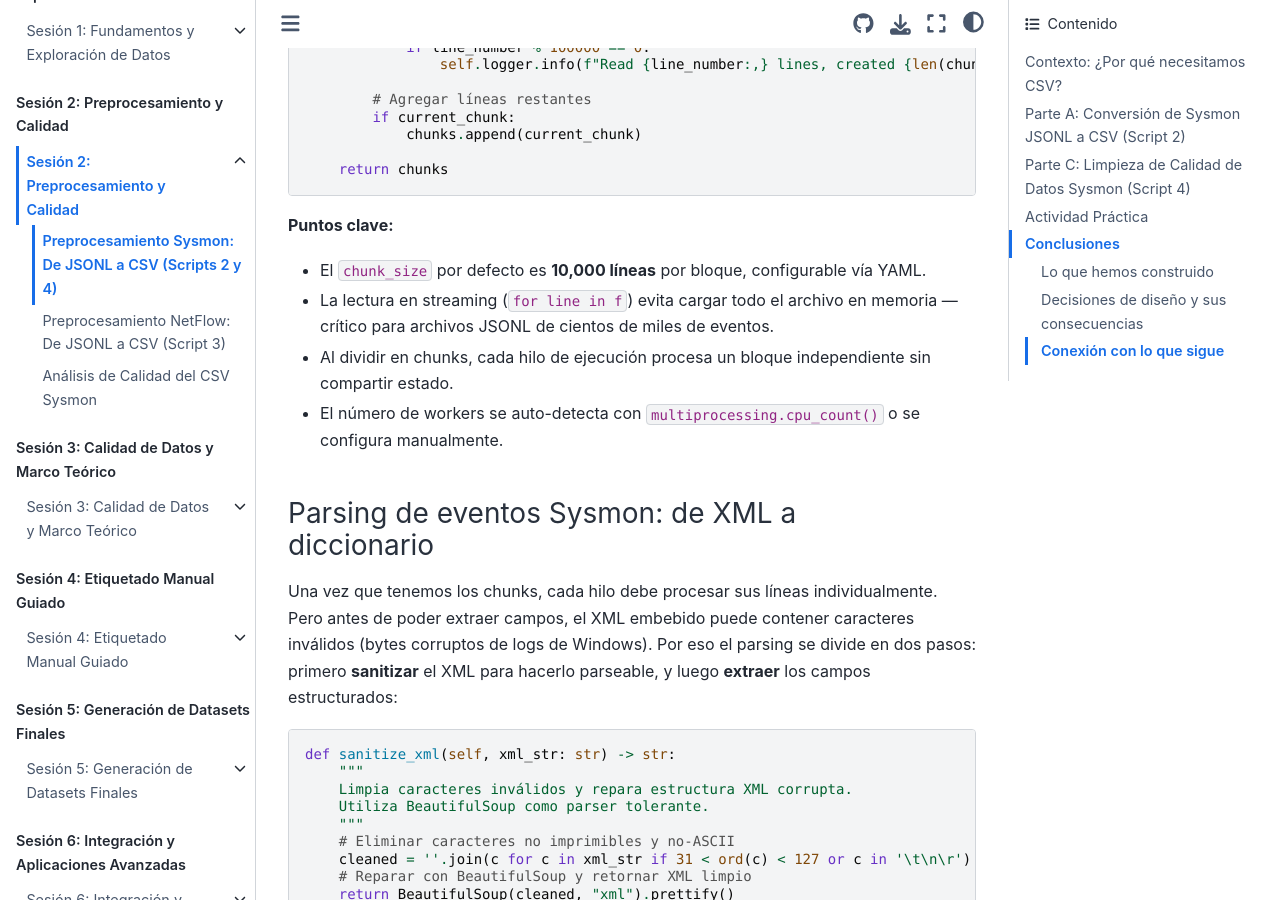
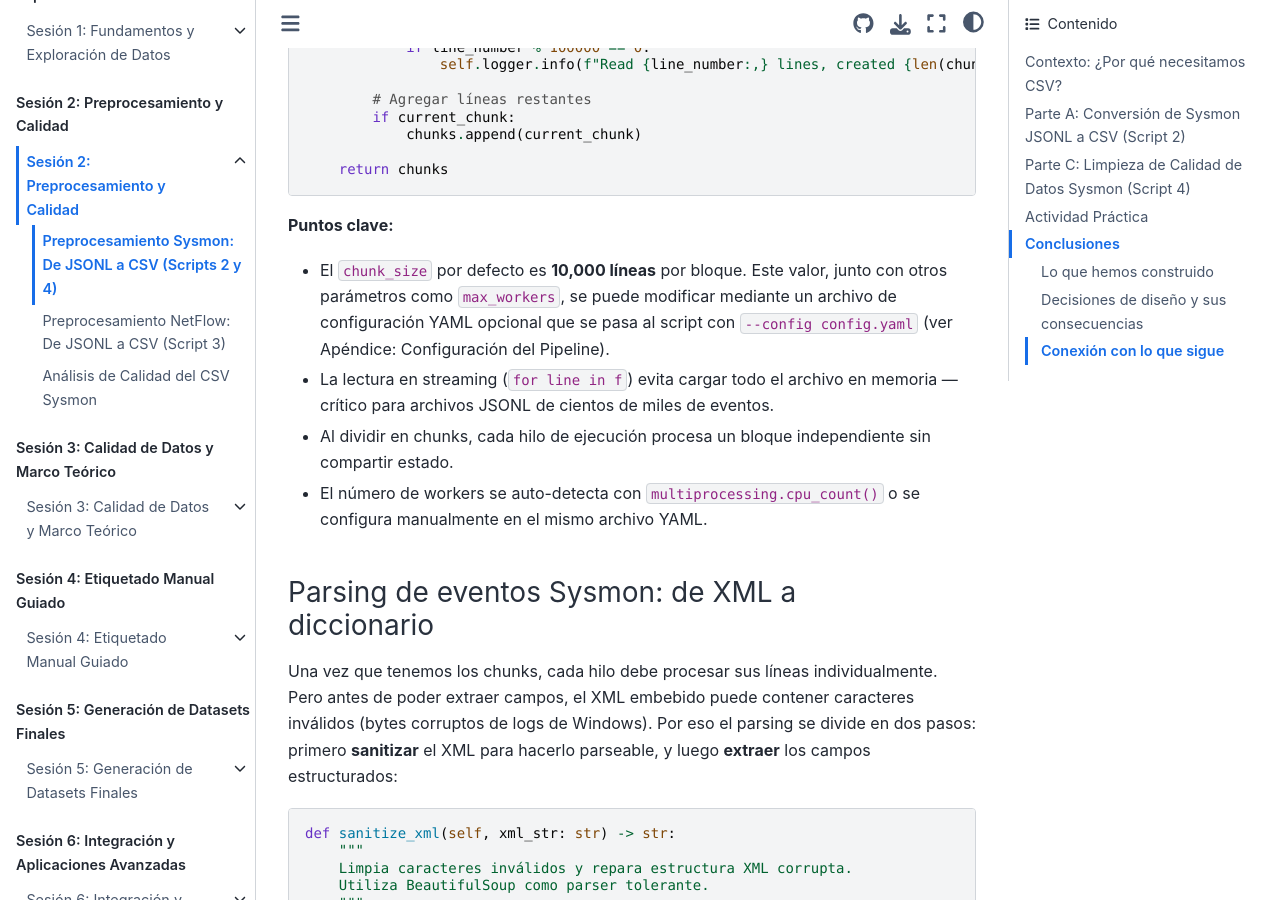
Before and after one commit to ollerenac/curso2026, a Jupyter Book: the page built from sesion-2/1-preprocesamiento-sysmon.md, in a window 1280 px wide and 900 px high, scrolled down 6094 px. Built offline with Jupyter Book 1.0.4 settings and Sphinx 7.4.7 and the Sphinx Book theme 1.1.4, drawn with Linux system fonts in a browser that asks for light colours.

Commit message:
Clarify YAML config reference in chunk_size and workers notes
Explain that parameters are overridable via an optional --config
config.yaml file, with forward reference to a future appendix.

Co-Authored-By: Claude Opus 4.6 <noreply@anthropic.com>

````diff
--- a/sesion-2/1-preprocesamiento-sysmon.md
+++ b/sesion-2/1-preprocesamiento-sysmon.md
@@ -223,10 +223,10 @@ def read_jsonl_in_chunks(self, jsonl_path: str) -> List[List[str]]:
 ```
 
 **Puntos clave:**
-- El `chunk_size` por defecto es **10,000 líneas** por bloque, configurable vía YAML.
+- El `chunk_size` por defecto es **10,000 líneas** por bloque. Este valor, junto con otros parámetros como `max_workers`, se puede modificar mediante un archivo de configuración YAML opcional que se pasa al script con `--config config.yaml` (ver Apéndice: Configuración del Pipeline).
 - La lectura en streaming (`for line in f`) evita cargar todo el archivo en memoria — crítico para archivos JSONL de cientos de miles de eventos.
 - Al dividir en chunks, cada hilo de ejecución procesa un bloque independiente sin compartir estado.
-- El número de workers se auto-detecta con `multiprocessing.cpu_count()` o se configura manualmente.
+- El número de workers se auto-detecta con `multiprocessing.cpu_count()` o se configura manualmente en el mismo archivo YAML.
 
 ### Parsing de eventos Sysmon: de XML a diccionario
 
````
